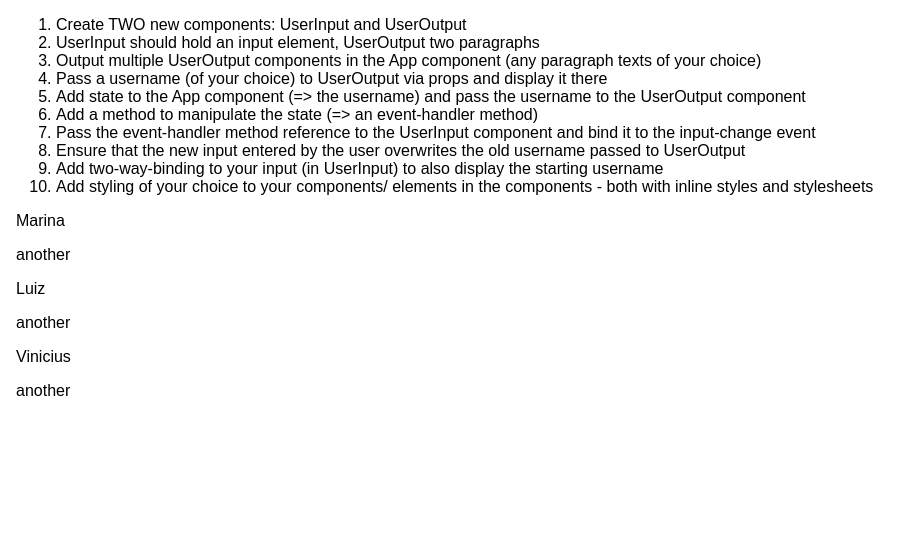
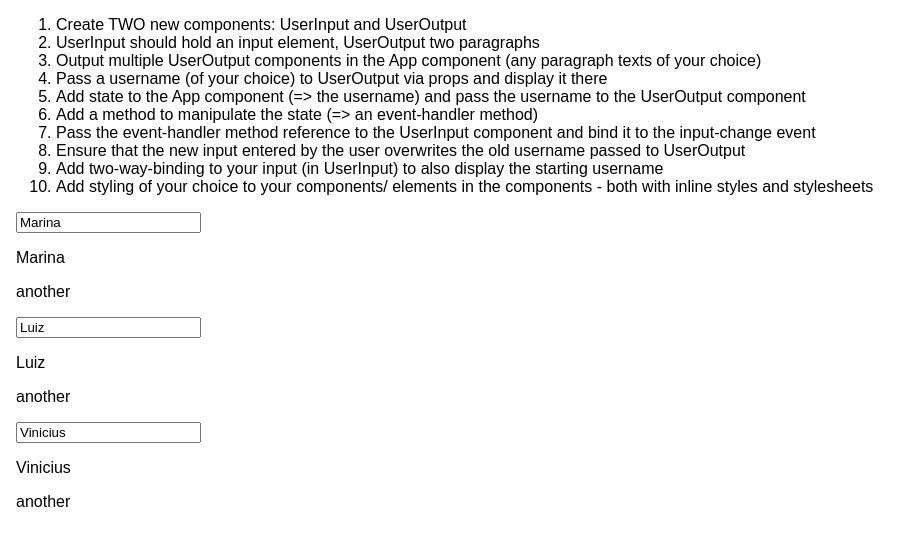
Before and after one commit to RickCardoso/react-complete-guide, a React (Create React App) app: page / in a window 1280 px wide. Shown: the top 546 px of the page, without its empty margins (0-920 px from the left). Built offline with nearby package versions, Linux system fonts and the light colour scheme.

Commit message:
7-10. conclusion

```diff
--- a/src/App.js
+++ b/src/App.js
@@ -2,6 +2,7 @@ import React, { Component } from 'react';
 import './App.css';
 
 import UserOutput from './UserOutput/UserOutput';
+import UserInput from './UserInput/UserInput';
 
 class App extends Component {
   state = {
@@ -18,14 +19,20 @@ class App extends Component {
     ]
   }
 
-  changeUsername = () => {
+  handleChangeUsername = (index, event) => {
+    let newState = {...this.state};
+    newState.users[index].username = event.target.value;
 
+    this.setState(newState);
   }
 
   render() {
-    const users = this.state.users.map((u) => {
+    const users = this.state.users.map((u, index) => {
       return (
-        <UserOutput username={u.username} />
+        <div key={index}>
+          <UserInput value={u.username} change={this.handleChangeUsername.bind(this, index)} />
+          <UserOutput username={u.username} />
+        </div>
       );
     });
 
--- a/src/UserInput/UserInput.js
+++ b/src/UserInput/UserInput.js
@@ -1,8 +1,8 @@
 import React from 'react';
 
-const userInput = () => {
+const userInput = (props) => {
   return (
-    <input type="text" />
+    <input type="text" value={props.value} onChange={props.change} />
   );
 }
 
```
